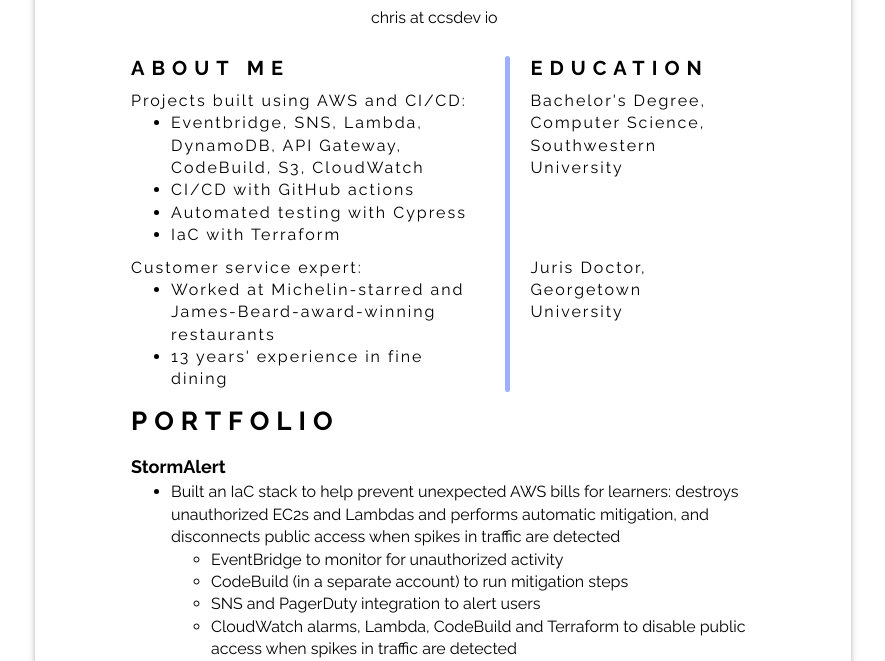
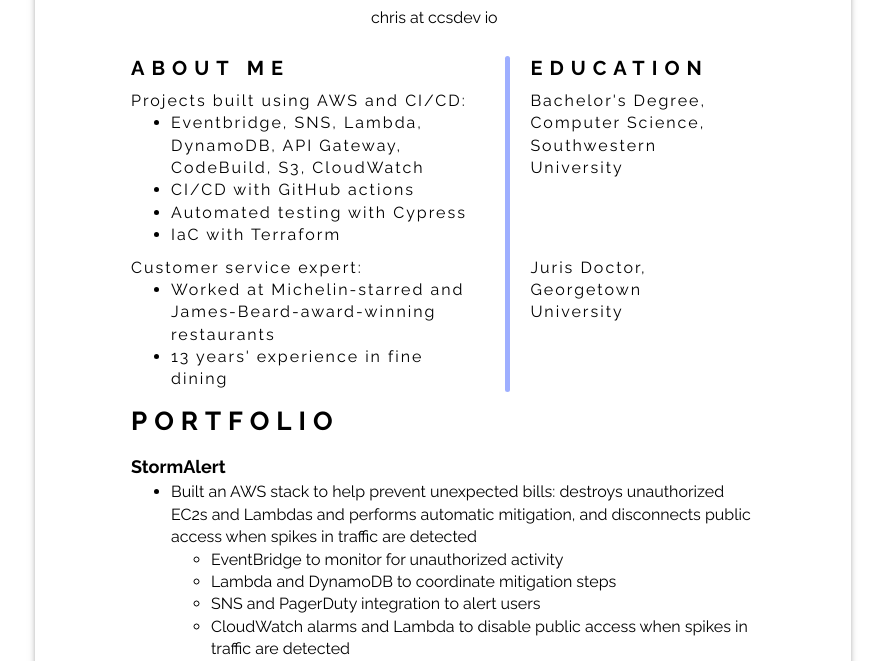
Before and after one commit to ccsdevio/CloudChallenge, a website: page s3/index.html in a window 1280 px wide. Shown: the part 139-800 px from the top of the page, without its empty margins (197-1082 px from the left). Drawn offline with Linux system fonts and the light colour scheme; no server answers.

Commit message:
update AWS wording

```diff
--- a/s3/index.html
+++ b/s3/index.html
@@ -77,12 +77,12 @@
       <div class="project-name">StormAlert</div>
       <div class="project-description">
         <ul>
-          <li>Built an IaC stack to help prevent unexpected AWS bills for learners: destroys unauthorized EC2s and Lambdas and performs automatic mitigation, and disconnects public access when spikes in traffic are detected</li>
+          <li>Built an AWS stack to help prevent unexpected bills: destroys unauthorized EC2s and Lambdas and performs automatic mitigation, and disconnects public access when spikes in traffic are detected</li>
           <ul>
             <li>EventBridge to monitor for unauthorized activity</li>
-            <li>CodeBuild (in a separate account) to run mitigation steps</li>
+            <li>Lambda and DynamoDB to coordinate mitigation steps</li>
             <li>SNS and PagerDuty integration to alert users</li>
-            <li>CloudWatch alarms, Lambda, CodeBuild and Terraform to disable public access when spikes in traffic are detected</li>
+            <li>CloudWatch alarms and Lambda to disable public access when spikes in traffic are detected</li>
           </ul>
         </ul>
       </div>
```
